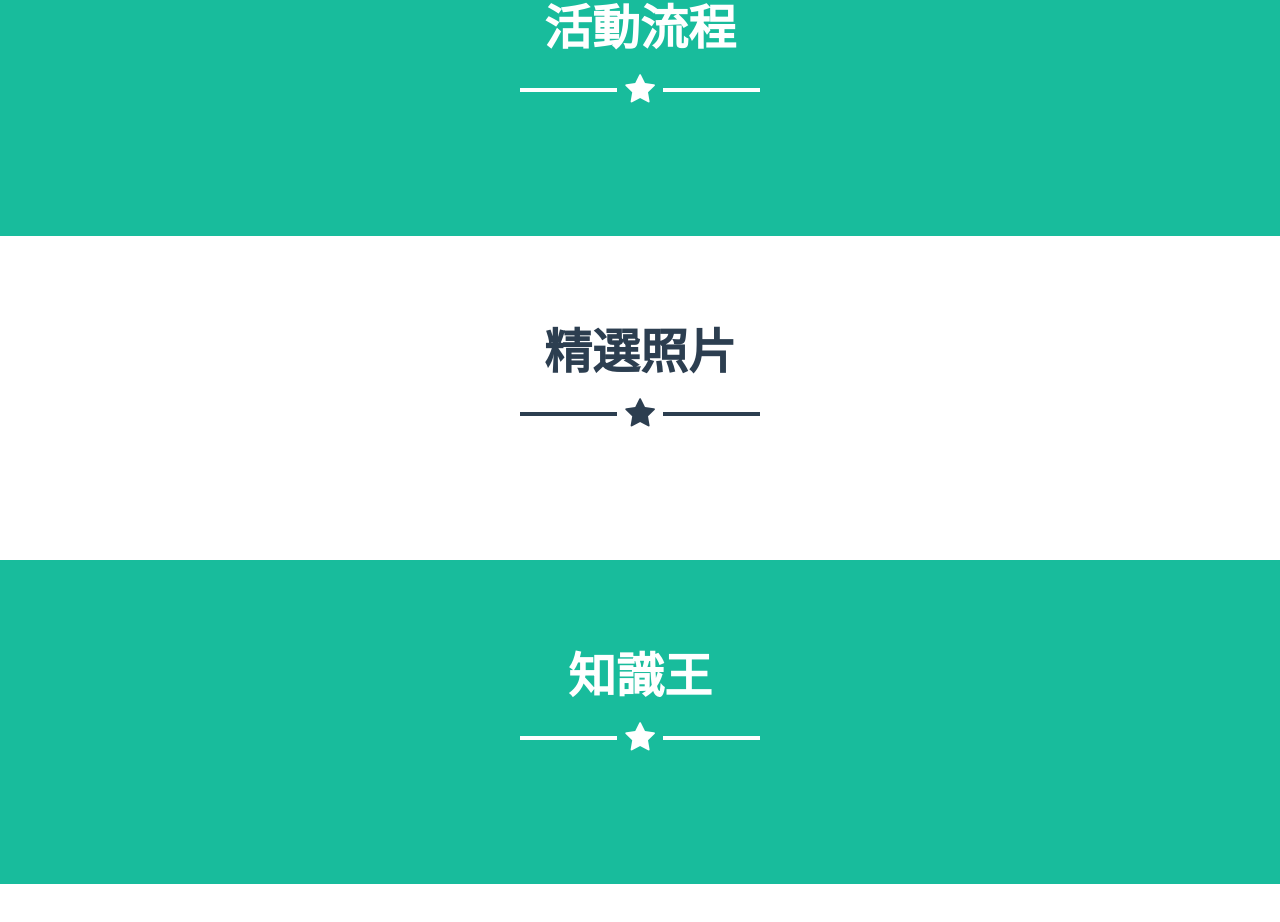
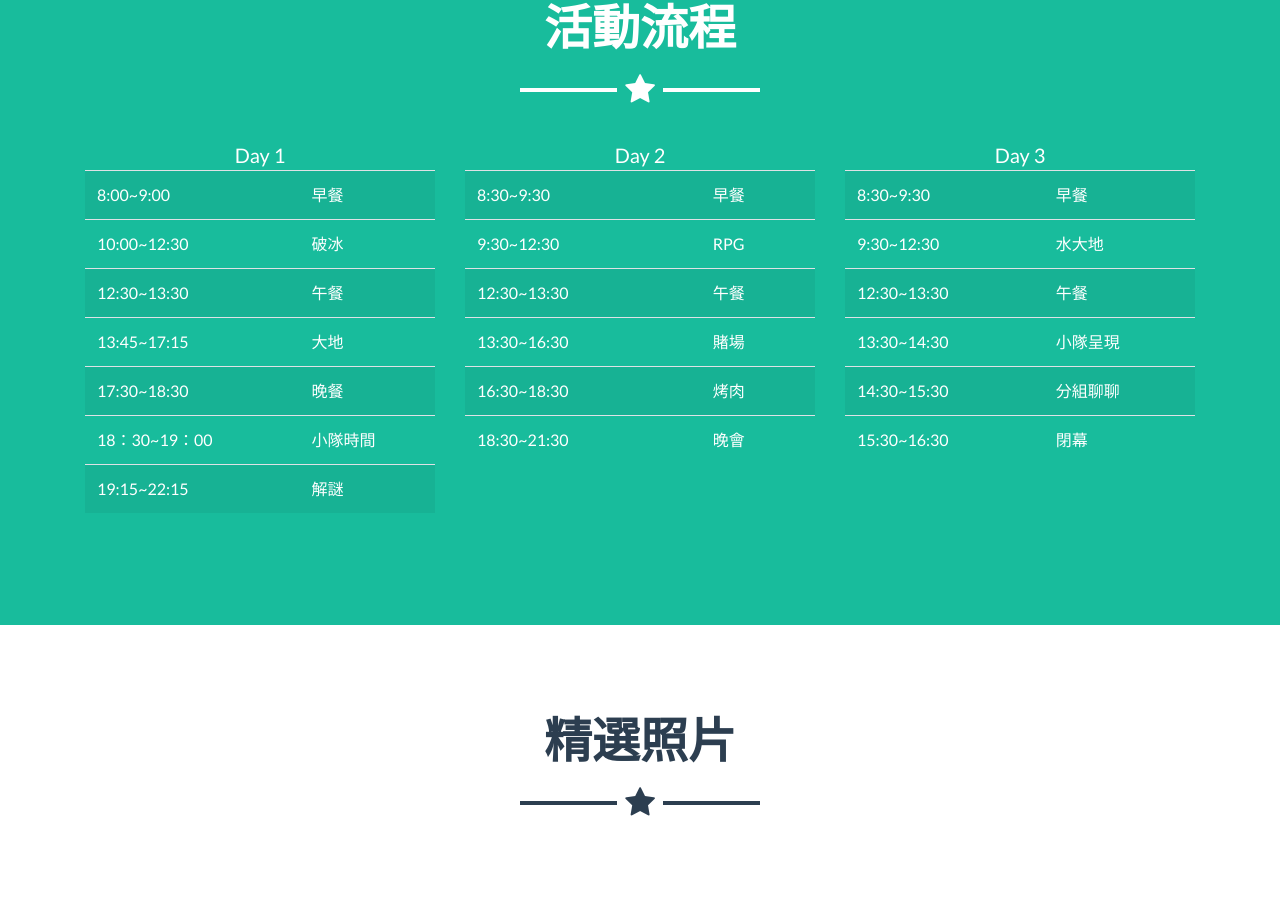
Before and after one commit to disam8853/imot2, a plain HTML site: page index.html in a window 1280 px wide. Shown: the part 2352-3274 px from the top of the page. Drawn offline with Linux system fonts and the light colour scheme.

Commit message:
add run-down

```diff
--- a/index.html
+++ b/index.html
@@ -134,6 +134,108 @@
       <div class="container">
         <h2 class="text-center text-uppercase text-white">活動流程</h2>
         <hr class="star-light mb-5">
+        <div class="row">
+          <div class="col-md">
+            <div class="text-center lead">
+              Day 1
+            </div>
+
+            <table class="table table-striped table-hover">
+              <tr>
+                <td>8:00~9:00</td>
+                <td>早餐</td>
+              </tr>
+              <tr>
+                <td>10:00~12:30</td>
+                <td>破冰</td>
+              </tr>
+              <tr>
+                <td>12:30~13:30</td>
+                <td>午餐</td>
+              </tr>
+              <tr>
+                <td>13:45~17:15</td>
+                <td>大地</td>
+              </tr>
+              <tr>
+                <td>17:30~18:30</td>
+                <td>晚餐</td>
+              </tr>
+              <tr>
+                <td>18：30~19：00</td>
+                <td>小隊時間</td>
+              </tr>
+              <tr>
+                <td>19:15~22:15</td>
+                <td>解謎</td>
+              </tr>
+            </table>
+          </div>
+          <div class="col-md">
+            <div class="text-center lead">
+              Day 2
+            </div>
+
+            <table class="table table-striped table-hover">
+              <tr>
+                <td>8:30~9:30</td>
+                <td>早餐</td>
+              </tr>
+              <tr>
+                <td>9:30~12:30</td>
+                <td>RPG</td>
+              </tr>
+              <tr>
+                <td>12:30~13:30</td>
+                <td>午餐</td>
+              </tr>
+              <tr>
+                <td>13:30~16:30</td>
+                <td>賭場</td>
+              </tr>
+              <tr>
+                <td>16:30~18:30</td>
+                <td>烤肉</td>
+              </tr>
+              <tr>
+                <td>18:30~21:30</td>
+                <td>晚會</td>
+              </tr>
+            </table>
+          </div>
+          <div class="col-md">
+            <div class="text-center lead">
+              Day 3
+            </div>
+
+            <table class="table table-striped table-hover">
+              <tr>
+                <td>8:30~9:30</td>
+                <td>早餐</td>
+              </tr>
+              <tr>
+                <td>9:30~12:30</td>
+                <td>水大地</td>
+              </tr>
+              <tr>
+                <td>12:30~13:30</td>
+                <td>午餐</td>
+              </tr>
+              <tr>
+                <td>13:30~14:30</td>
+                <td>小隊呈現</td>
+              </tr>
+              <tr>
+                <td>14:30~15:30</td>
+                <td>分組聊聊</td>
+              </tr>
+              <tr>
+                <td>15:30~16:30</td>
+                <td>閉幕</td>
+              </tr>
+            </table>
+          </div>
+        </div>
       </div>
     </section>
 
```
